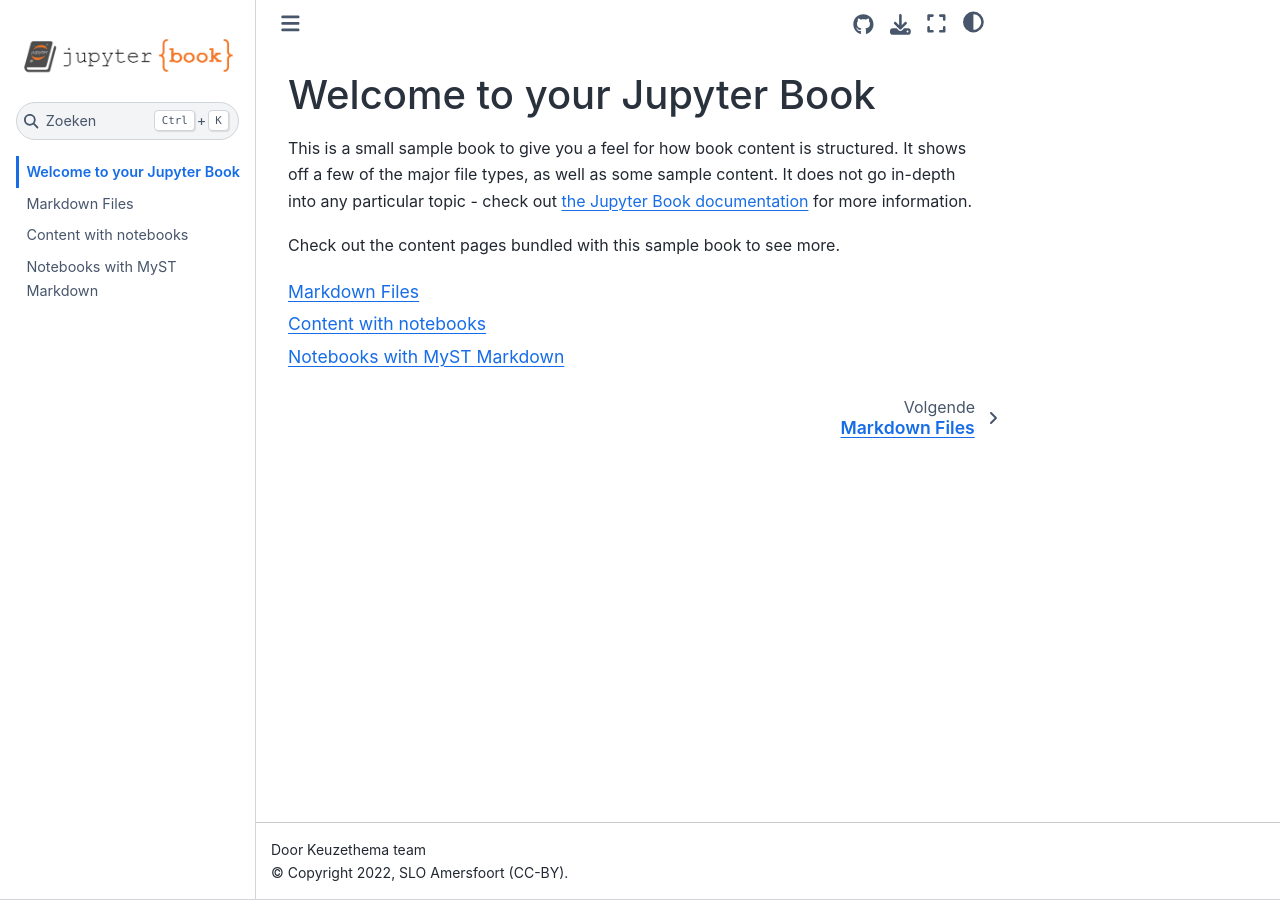
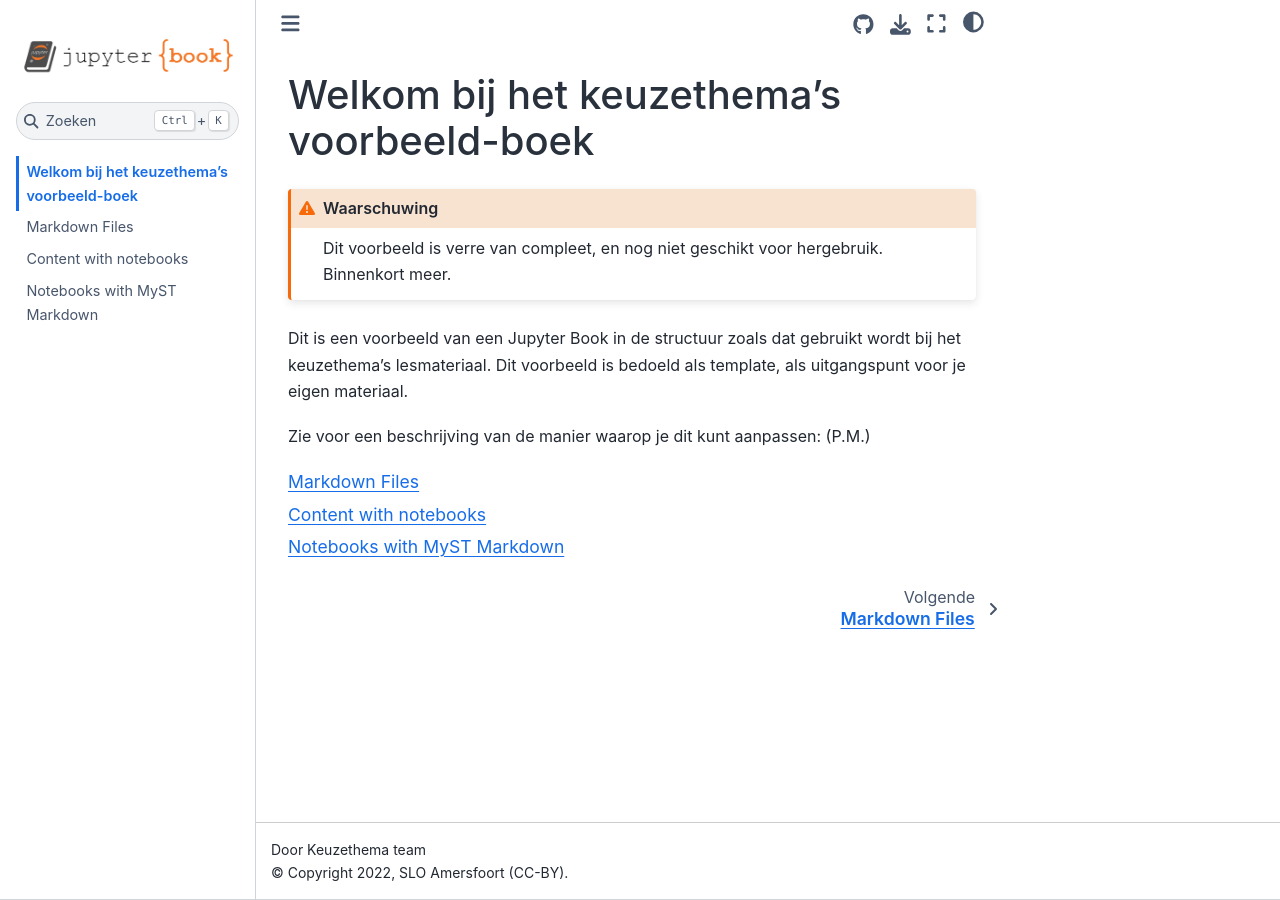
Before and after one commit to keuzethemas/jb-template, a Jupyter Book: the page built from intro.md, in a window 1280 px wide. Built offline with Jupyter Book 1.0.4 settings and Sphinx 7.4.7 and the Sphinx Book theme 1.1.4, drawn with Linux system fonts in a browser that asks for light colours.

Commit message:
intro aangepast

````diff
--- a/intro.md
+++ b/intro.md
@@ -1,11 +1,14 @@
-# Welcome to your Jupyter Book
+# Welkom bij het keuzethema's voorbeeld-boek
 
-This is a small sample book to give you a feel for how book content is
-structured.
-It shows off a few of the major file types, as well as some sample content.
-It does not go in-depth into any particular topic - check out [the Jupyter Book documentation](https://jupyterbook.org) for more information.
+:::{warning}
+Dit voorbeeld is verre van compleet, en nog niet geschikt voor hergebruik.
+Binnenkort meer.
+:::
 
-Check out the content pages bundled with this sample book to see more.
+Dit is een voorbeeld van een Jupyter Book in de structuur zoals dat gebruikt wordt bij het keuzethema's lesmateriaal.
+Dit voorbeeld is bedoeld als template, als uitgangspunt voor je eigen materiaal.
+
+Zie voor een beschrijving van de manier waarop je dit kunt aanpassen: (P.M.)
 
 ```{tableofcontents}
 ```
````
